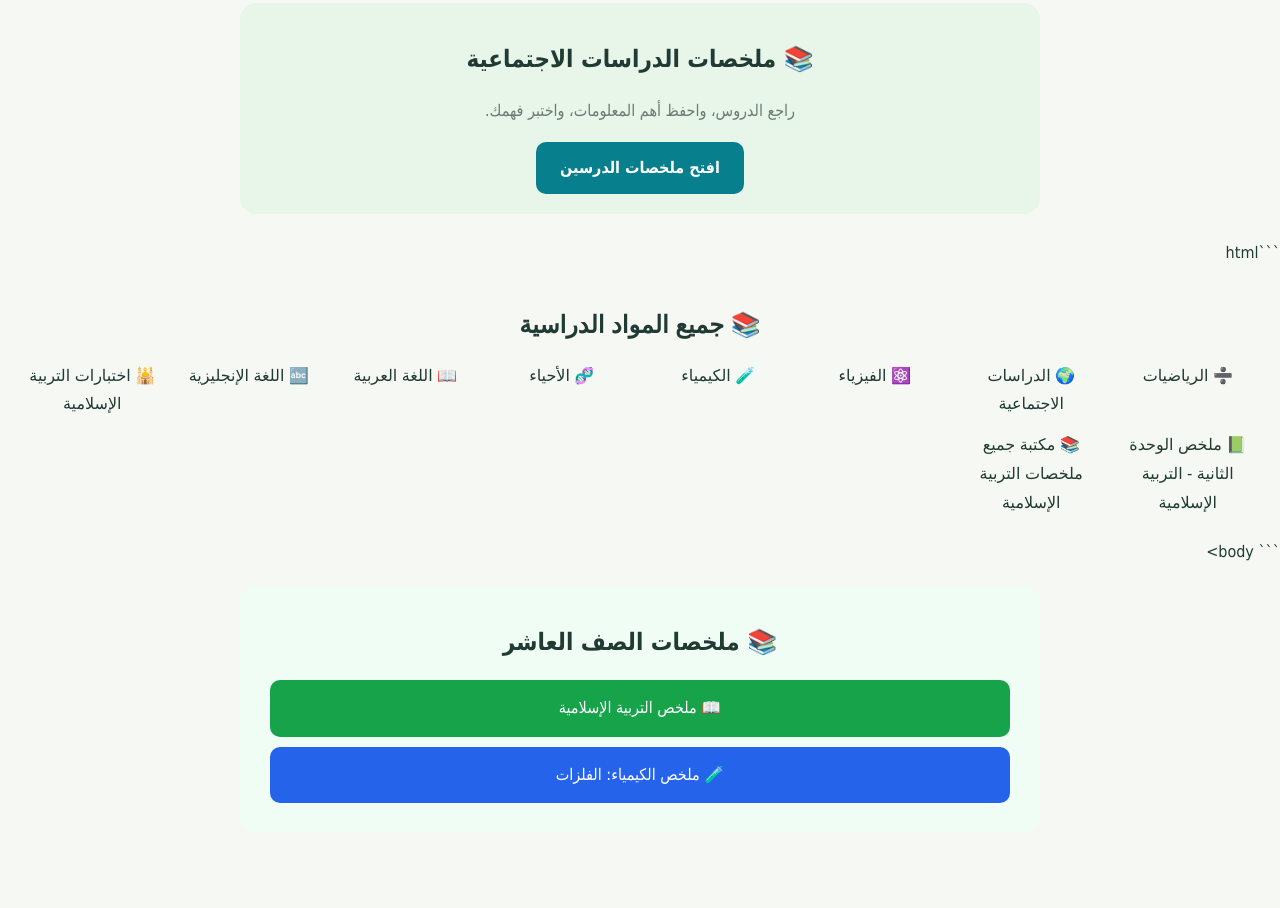
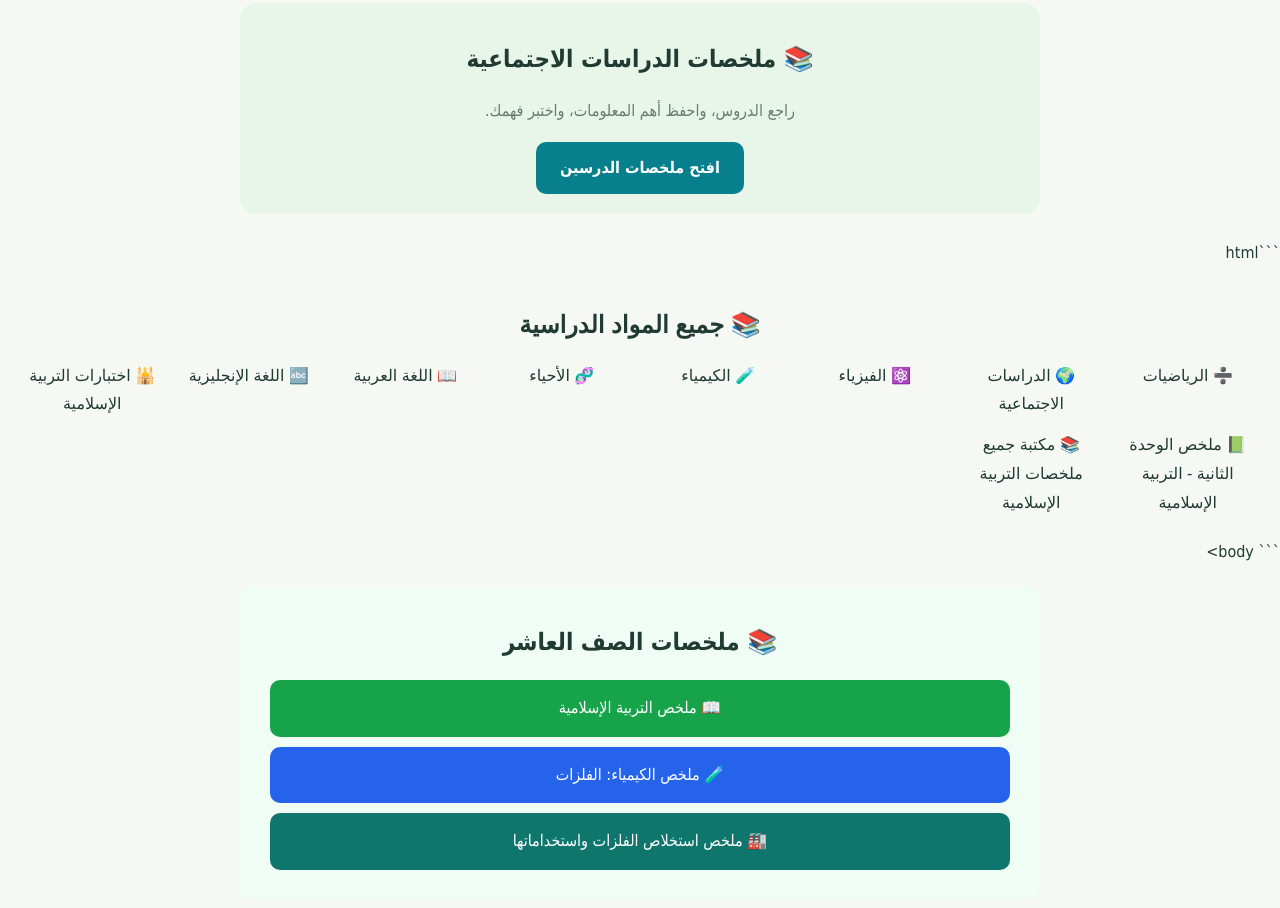
Before and after one commit to yzn751710-glitch/fhamha, a plain HTML site: page index.html in a window 1280 px wide. Shown: the part 5716-6624 px from the top of the page. Before the commit the page ends 6569 px from the top, so only its background shows below. Drawn offline with Linux system fonts and the light colour scheme.

Commit message:
Update index.html

```diff
--- a/index.html
+++ b/index.html
@@ -549,6 +549,13 @@ body>
   </a>
 
   <a href="chemistry-metals.html" style="display:block; padding:14px; margin:10px; background:#2563eb; color:white; border-radius:10px; text-decoration:none;">
-    🧪 ملخص الكيمياء: الفلزات
+  🧪 ملخص الكيمياء: الفلزات
+
+<a href="chemistry-extraction.html" style="display:block; padding:14px; margin:10px; background:#0f766e; color:white; border-radius:10px; text-decoration:none;">
+  🏭 ملخص استخلاص الفلزات واستخداماتها
+</a>
+
+
+
   </a>
 </section>
```
